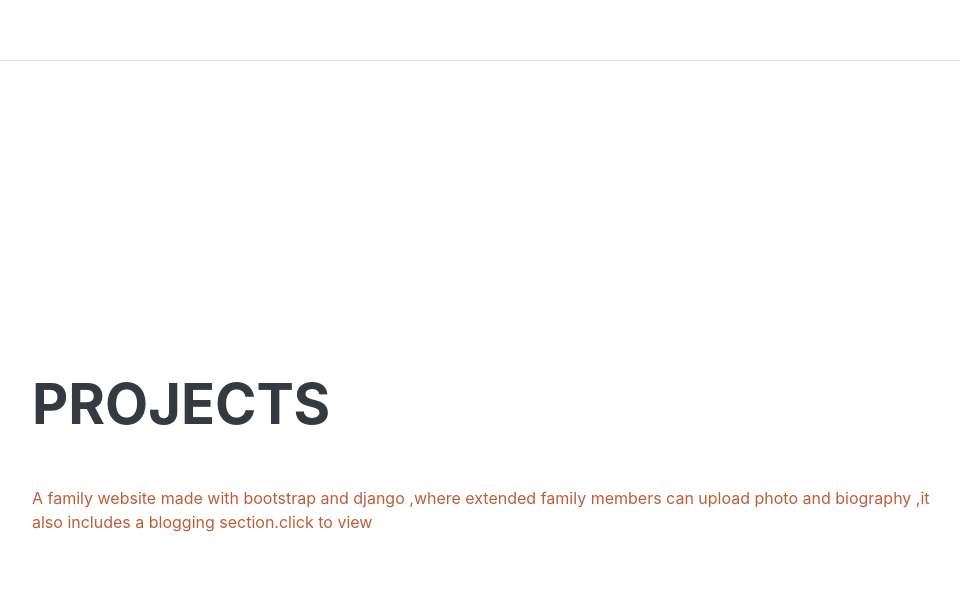
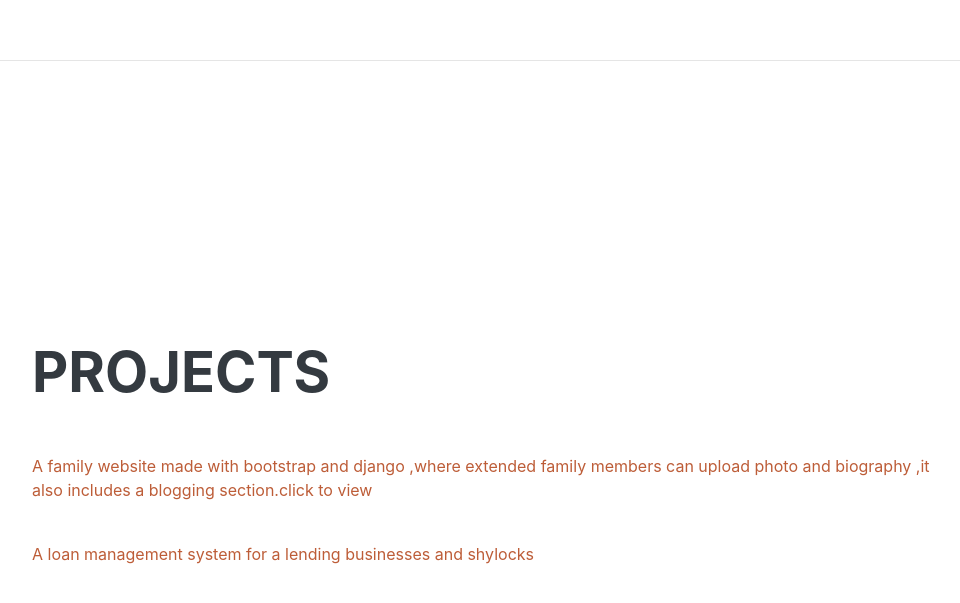
Before and after one commit to GEORGES-DTECH/GEORGES-DTECH.github.io, a plain HTML site: page index.html in a window 1280 px wide. Shown: the part 4341-4944 px from the top of the page, without its empty margins (288-1248 px from the left). Drawn offline with Linux system fonts and the light colour scheme; a web font is replaced by a local one.

Commit message:
Update index.html

```diff
--- a/index.html
+++ b/index.html
@@ -232,7 +232,8 @@
       <div class="w-100">
         <h2 class="mb-5">Projects</h2>
         <a href="https://georgendungu.pythonanywhere.com"><p>A family website made with bootstrap and django ,where extended family members can upload photo and biography ,it also includes a blogging section.click to view</p></a>
-
+  <br>
+       <a href=	"https://mologas.pythonanywhere.com"><p>A loan management system for a lending businesses and shylocks</p>
 
       </div>
     </section>
```
